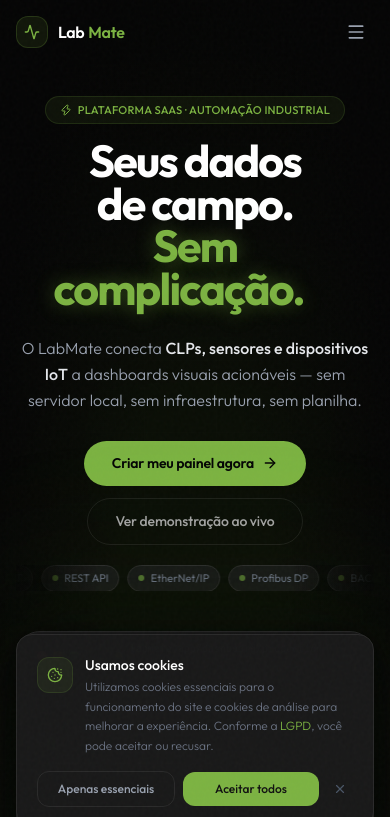
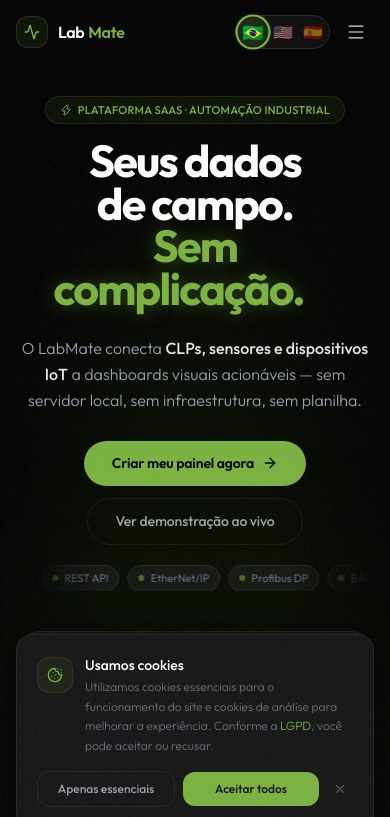
Before and after one commit to douglasmelere/mate-website, a Next.js app: page / in a window 390 px wide. Shown: the top 817 px of the page. Built offline with nearby package versions, Linux system fonts and the light colour scheme.

Commit message:
feat: show language flags in mobile navbar without hamburger menu

```diff
--- a/src/components/Navbar.tsx
+++ b/src/components/Navbar.tsx
@@ -148,15 +148,36 @@
               </Link>
             </div>
 
-            {/* Mobile menu button */}
+            {/* Mobile: flags + hamburger */}
+            <div className="flex md:hidden items-center gap-2">
+              {/* Flag language switcher — always visible on mobile */}
+              <div className="flex items-center gap-0.5 rounded-full border border-brand-dark4 bg-brand-dark3/40 p-0.5">
+                {locales.map((l) => (
                   <button
-              className="md:hidden p-2 rounded-lg text-gray-400 hover:text-white hover:bg-white/5 transition-all duration-200"
+                    key={l}
+                    onClick={() => setLocale(l)}
+                    title={FLAG_MAP[l].label}
+                    aria-label={FLAG_MAP[l].label}
+                    className={`relative w-7 h-7 rounded-full flex items-center justify-center text-base transition-all duration-200 ${
+                      locale === l
+                        ? "ring-2 ring-brand-green bg-brand-green/15 scale-110 shadow-[0_0_8px_rgba(124,179,66,0.25)]"
+                        : "opacity-50 hover:opacity-90 hover:bg-white/5 hover:scale-105"
+                    }`}
+                  >
+                    <span className="leading-none">{FLAG_MAP[l].flag}</span>
+                  </button>
+                ))}
+              </div>
+
+              <button
+                className="p-2 rounded-lg text-gray-400 hover:text-white hover:bg-white/5 transition-all duration-200"
                 onClick={() => setMobileOpen(!mobileOpen)}
                 aria-label={t.nav.menuOpen}
                 aria-expanded={mobileOpen}
               >
                 {mobileOpen ? <X className="w-5 h-5" /> : <Menu className="w-5 h-5" />}
               </button>
+            </div>
           </div>
         </nav>
 
@@ -182,24 +203,6 @@
                   </Link>
                 ))}
                 <div className="pt-3 flex flex-col gap-2 border-t border-brand-dark4 mt-3">
-                  {/* Flag language switcher mobile */}
-                  <div className="flex items-center justify-center gap-2 px-1 py-1">
-                    {locales.map((l) => (
-                      <button
-                        key={l}
-                        onClick={() => setLocale(l)}
-                        title={FLAG_MAP[l].label}
-                        aria-label={FLAG_MAP[l].label}
-                        className={`flex items-center gap-2 px-4 py-2.5 rounded-xl text-sm font-medium transition-all duration-200 border ${
-                          locale === l
-                            ? "border-brand-green bg-brand-green/15 text-white ring-1 ring-brand-green/50"
-                            : "border-brand-dark4 text-gray-500 hover:text-gray-300 hover:border-gray-600"
-                        }`}
-                      >
-                        <span className="text-xl leading-none">{FLAG_MAP[l].flag}</span>
-                      </button>
-                    ))}
-                  </div>
                   <Link href="#precos" onClick={() => setMobileOpen(false)} className="btn-primary w-full justify-center">
                     {t.nav.cta}
                     <ArrowRight className="w-3.5 h-3.5" />
```
Lines whose indentation alone changed are shown as unchanged.
